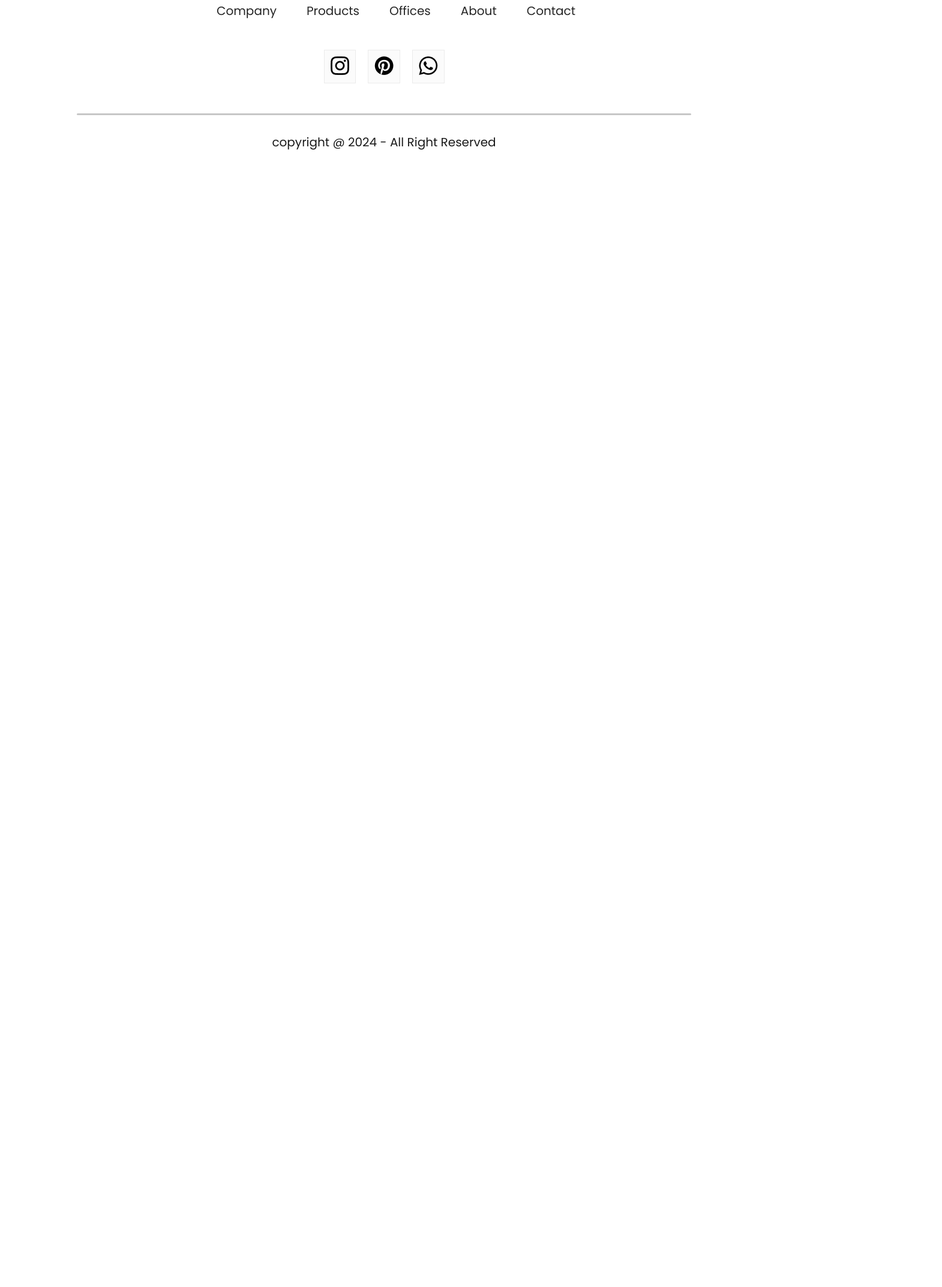
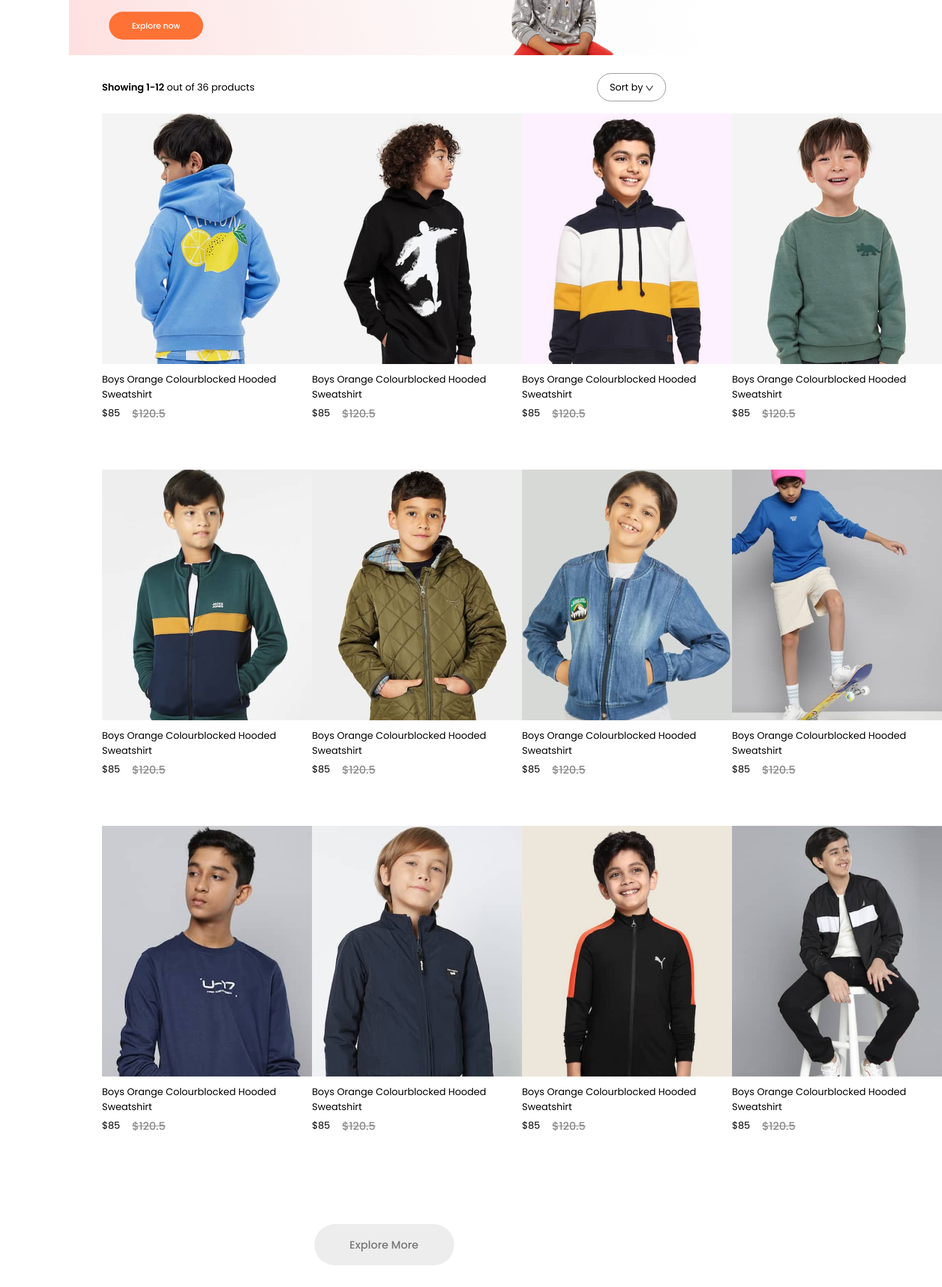
Before and after one commit to kazibilasi/e-commerce-frontend, a React (Vite) app: page /kids in a window 1280 px wide. Shown: the part 260-2406 px from the top of the page at 60% size, 1570 px wide, since content can reach past the window. Before the commit the page ends 800 px from the top, so only its background shows below. Built offline with nearby package versions, Linux system fonts and the light colour scheme.

Commit message:
shop category components work has done

```diff
--- a/src/App.jsx
+++ b/src/App.jsx
@@ -2,6 +2,9 @@
 import { Outlet } from 'react-router-dom'
 import { Navbar } from './Components/Navbar/Navbar'
 import { Footer } from './Components/Footer/Footer'
+
+
+
 
 function App() {
 
--- /dev/null
+++ b/src/Context/ShopContext.jsx
@@ -0,0 +1,17 @@
+/* eslint-disable react/prop-types */
+import { createContext } from "react";
+import all_product from '../Components/Assets/all_product'
+
+export const ShopContext = createContext(null)
+
+const ShopContextProvider = (props)=>{
+    const contextValue = {all_product};
+
+    return (
+        <ShopContext.Provider value={contextValue}>
+            {props.children}
+        </ShopContext.Provider>
+    )
+}
+
+export default ShopContextProvider;
--- /dev/null
+++ b/src/Pages/CSS/ShopCategory.css
@@ -0,0 +1,39 @@
+.shopCategory-banner{
+    display: block;
+    margin: 30px auto;
+    width: 82%;
+}
+.shopCategory-indexSort{
+    display: flex;
+    margin:0px 170px ;
+    justify-content: space-between;
+    align-items: center;
+}
+.shopCategory-sort{
+    padding: 10px 20px;
+    border-radius: 40px;
+    border: 1px solid #888;
+
+}
+.shopCategory-indexSort p span{
+    font-weight: 600;
+}
+.shopCategory-products{
+    margin:20px 170px ;
+    display: grid;
+    grid-template-columns: 1fr 1fr 1fr 1fr;
+    row-gap: 80px;
+}
+.shopCategory-loadMore{
+    display: flex;
+    justify-content: center;
+    align-items: center;
+    margin: 150px auto ;
+    width: 233px;
+    height: 69px;
+    border-radius: 75px;
+    background: #ededed;
+    color: #787878;
+    font-size: 18px;
+    font-weight: 500;
+}
--- a/src/Pages/ShopCategory.jsx
+++ b/src/Pages/ShopCategory.jsx
@@ -1,8 +1,40 @@
+/* eslint-disable react/prop-types */
 /* eslint-disable no-unused-vars */
-import React from 'react'
+import React, { useContext } from 'react'
+import './CSS/ShopCategory.css'
+import dropdown_icon from '../Components/Assets/dropdown_icon.png'
+import { ShopContext } from '../Context/ShopContext'
+import { Item } from '../Components/Item/Item'
 
-export const ShopCategory = () => {
+
+export const ShopCategory = (props) => {
+  const { all_product } = useContext(ShopContext)
   return (
-    <div>ShopCategory</div>
+    <div className='shop-category'>
+      <img className='shopCategory-banner' src={props.banner}></img>
+      <div className='shopCategory-indexSort'>
+        <p>
+          <span>Showing 1-12</span> out of 36 products
+        </p>
+        <div className='shopCategory-sort'>
+          Sort by <img src={dropdown_icon}></img>
+        </div>
+      </div>
+
+      <div className='shopCategory-products'>
+          {all_product.map((item,i)=>{
+            if(props.category===item.category){
+              return <Item key = {i} id={item.id} name={item.name} image={item.image} new_price={item.new_price} old_price={item.old_price} ></Item>
+            }
+            else{
+              return null;
+            }
+          })}
+      </div>
+
+      <div className='shopCategory-loadMore'>
+         Explore More
+      </div>
+    </div>
   )
 }
```
Also changed, not shown: src/main.jsx (+21 -10 lines).
